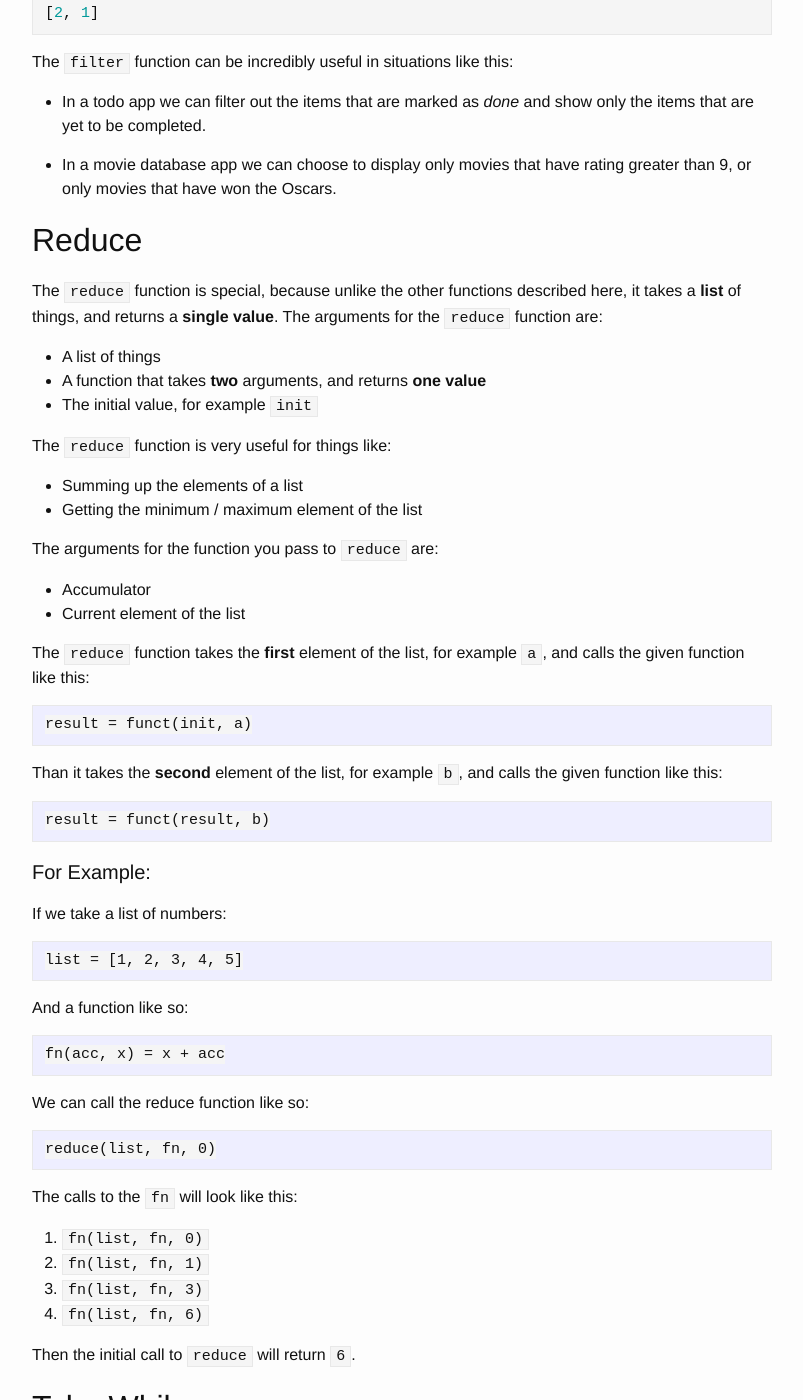
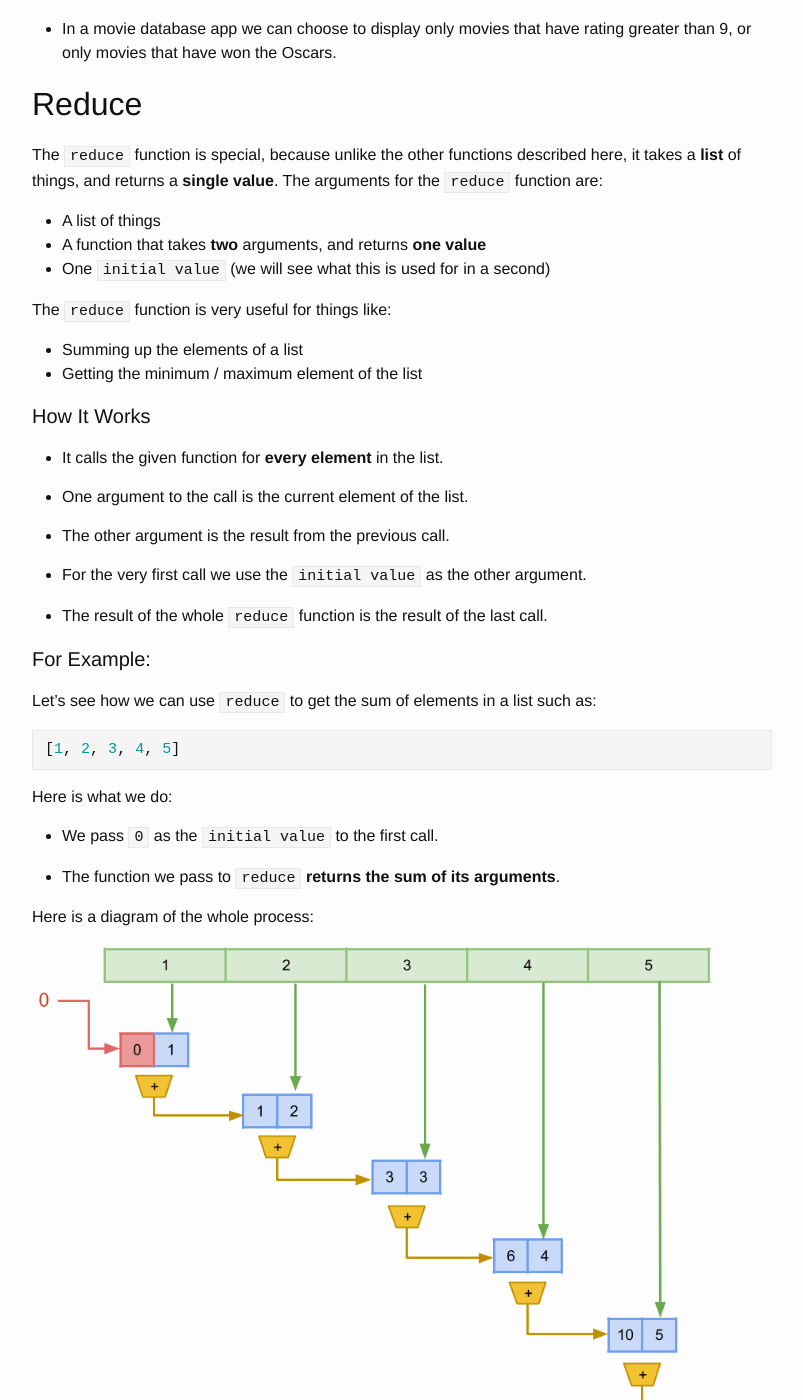
Before and after one commit to Markonis/markonis.github.io, a Jekyll site: the page built from _posts/2016-05-03-functional-programmers-toolbox.markdown, in a window 1280 px wide and 1400 px high, scrolled down 3072 px. Shown: the whole window, without its empty margins (238-1041 px from the left). Built offline with Jekyll 4.4.1, drawn with Linux system fonts in a browser that asks for light colours; some of the changed text lies outside the part shown.

Commit message:
Improve Functional Programmer's Toolbox post
This commit adds a diagram for the reduce function.

```diff
--- a/_posts/2016-05-03-functional-programmers-toolbox.markdown
+++ b/_posts/2016-05-03-functional-programmers-toolbox.markdown
@@ -37,19 +37,12 @@ You don't care, because the only thing you have to provide is the comparator fun
 
 Given a list of people like this:
 
-{% capture ruby %}
+{% highlight ruby %}
 list = [
   {name: "Bob", age: 25},
   {name: "Alice", age: 27}
 ]
-{% endcapture %}
-{% capture javascript %}
-var list = [
-  {name: "Bob", age: 25},
-  {name: "Alice", age: 27}
-];
-{% endcapture %}
-{% include code.html %}
+{% endhighlight %}
 
 We can sort it like this:
 
@@ -67,19 +60,12 @@ list.sort(function(p1, p2){
 
 And you get:
 
-{% capture ruby %}
+{% highlight ruby %}
 [
   {name: "Alice", age: 27},
   {name: "Bob", age: 25}
 ]
-{% endcapture %}
-{% capture javascript %}
-[
-  {name: "Alice", age: 27},
-  {name: "Bob", age: 25}
-]
-{% endcapture %}
-{% include code.html %}
+{% endhighlight %}
 
 ## Map
 
@@ -94,13 +80,9 @@ What it does is that it goes through all the elements of the list, applies the g
 
 If we have a list of numbers and a function like this:
 
-{% capture ruby %}
+{% highlight ruby %}
 list = [1, 2, 3, 4, 5]
-{% endcapture %}
-{% capture javascript %}
-var list = [1, 2, 3, 4, 5]
-{% endcapture %}
-{% include code.html %}
+{% endhighlight %}
 
 We can get a list of **squares** of the numbers in the list:
 {% capture ruby %}
@@ -139,13 +121,9 @@ What it does is that it takes each element of the list, applies the function to
 
 If we take the list from the previous example:
 
-{% capture ruby %}
+{% highlight ruby %}
 list = [5, 2, 3, 4, 1]
-{% endcapture %}
-{% capture javascript %}
-var list = [5, 2, 3, 4, 1]
-{% endcapture %}
-{% include code.html %}
+{% endhighlight %}
 
 When we apply the filter function like so:
 
@@ -179,48 +157,42 @@ The `reduce` function is special, because unlike the other functions described h
 
 - A list of things
 - A function that takes **two** arguments, and returns **one value**
-- The initial value, for example `init`
+- One `initial value` (we will see what this is used for in a second)
 
 The `reduce` function is very useful for things like:
 
 - Summing up the elements of a list
 - Getting the minimum / maximum element of the list
 
-The arguments for the function you pass to `reduce` are:
+#### How It Works
 
-- Accumulator
-- Current element of the list
+- It calls the given function for **every element** in the list.
 
-The `reduce` function takes the **first** element of the list, for example `a`, and calls the given function like this:
+- One argument to the call is the current element of the list.
 
-    result = funct(init, a)
+- The other argument is the result from the previous call.
 
-Than it takes the **second** element of the list, for example `b`, and calls the given function like this:
+- For the very first call we use the `initial value` as the other argument.
 
-    result = funct(result, b)
+- The result of the whole `reduce` function is the result of the last call.
 
 #### For Example:
 
-If we take a list of numbers:
+Let's see how we can use `reduce` to get the sum of elements in a list such as:
 
-    list = [1, 2, 3, 4, 5]
+{% highlight ruby %}
+[1, 2, 3, 4, 5]
+{% endhighlight%}
 
-And a function like so:
+Here is what we do:
 
-    fn(acc, x) = x + acc
+- We pass `0` as the `initial value` to the first call.
 
-We can call the reduce function like so:
+- The function we pass to `reduce` **returns the sum of its arguments**.
 
-    reduce(list, fn, 0)
+Here is a diagram of the whole process:
 
-The calls to the `fn` will look like this:
-
-1. `fn(list, fn, 0)`
-2. `fn(list, fn, 1)`
-3. `fn(list, fn, 3)`
-4. `fn(list, fn, 6)`
-
-Then the initial call to `reduce` will return `6`.
+<center><img src="/images/reduce.png"></center>
 
 ## Take While
 
```
Also changed, not shown: images/reduce.png (added).
